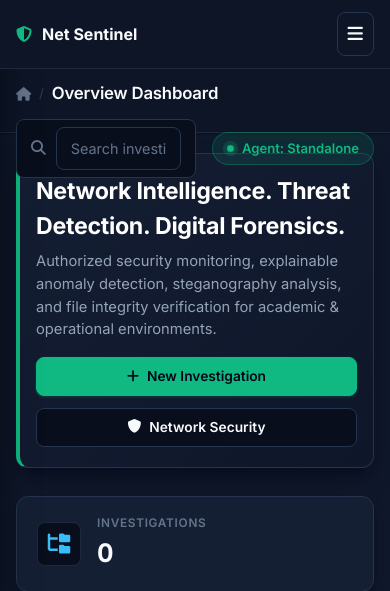
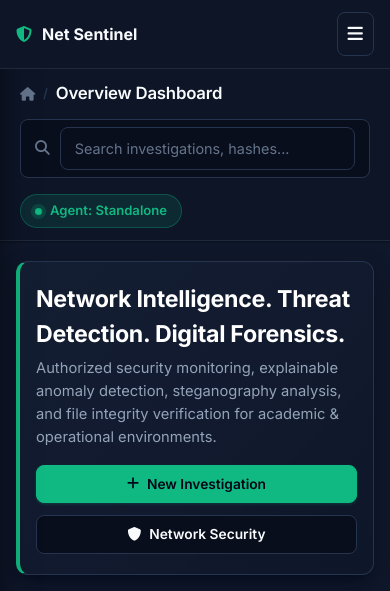
Before and after one commit to Aditya2008-Learner/NetSentinel, a Python web app: template templates/index.html in a window 390 px wide. Shown: the top 591 px of the page. Run offline with Jinja, Linux system fonts and the light colour scheme; the template is opened without the code that fills it, so the values that code supplies are empty; some libraries are stand-ins or nearby versions.

Commit message:
Fix top navigation toolbar search bar and control alignment across viewports

```diff
--- a/static/styles.css
+++ b/static/styles.css
@@ -241,15 +241,18 @@ code, pre, .hash-text, .ip-text, td code {
 }
 
 .top-nav {
-    height: 64px;
+    min-height: 64px;
+    height: auto;
     background-color: var(--bg-topbar);
     border-bottom: 1px solid var(--border-subtle);
     display: flex;
+    flex-wrap: wrap;
     align-items: center;
     justify-content: space-between;
-    padding: 0 32px;
+    padding: 12px 32px;
     box-shadow: var(--shadow-sm);
     z-index: 10;
+    gap: 12px;
 }
 
 .breadcrumb {
@@ -276,8 +279,12 @@ code, pre, .hash-text, .ip-text, td code {
 
 .top-nav-right {
     display: flex;
+    flex-wrap: wrap;
     align-items: center;
     gap: 16px;
+    min-width: 0;
+    flex: 1 1 300px;
+    justify-content: flex-end;
 }
 
 .search-box {
@@ -290,7 +297,9 @@ code, pre, .hash-text, .ip-text, td code {
     padding: 7px 14px;
     border-radius: var(--radius-md);
     color: var(--text-muted);
-    width: 270px;
+    flex: 1 1 240px;
+    max-width: 320px;
+    min-width: 180px;
     transition: all var(--transition-fast);
 }
 
@@ -1669,19 +1678,24 @@ input[type="file"]::-webkit-file-upload-button:hover {
     }
 
     .top-nav {
-        flex-direction: column;
-        align-items: stretch;
+        flex-direction: row;
+        flex-wrap: wrap;
+        align-items: center;
+        justify-content: space-between;
         gap: 12px;
-        padding: 12px 16px;
+        padding: 12px 20px;
     }
 
     .top-nav-right {
         width: 100%;
         justify-content: space-between;
+        flex: 1 1 100%;
     }
 
     .search-box {
-        flex: 1;
+        flex: 1 1 auto;
+        max-width: none;
+        min-width: 200px;
     }
 
     .search-box input {
```
